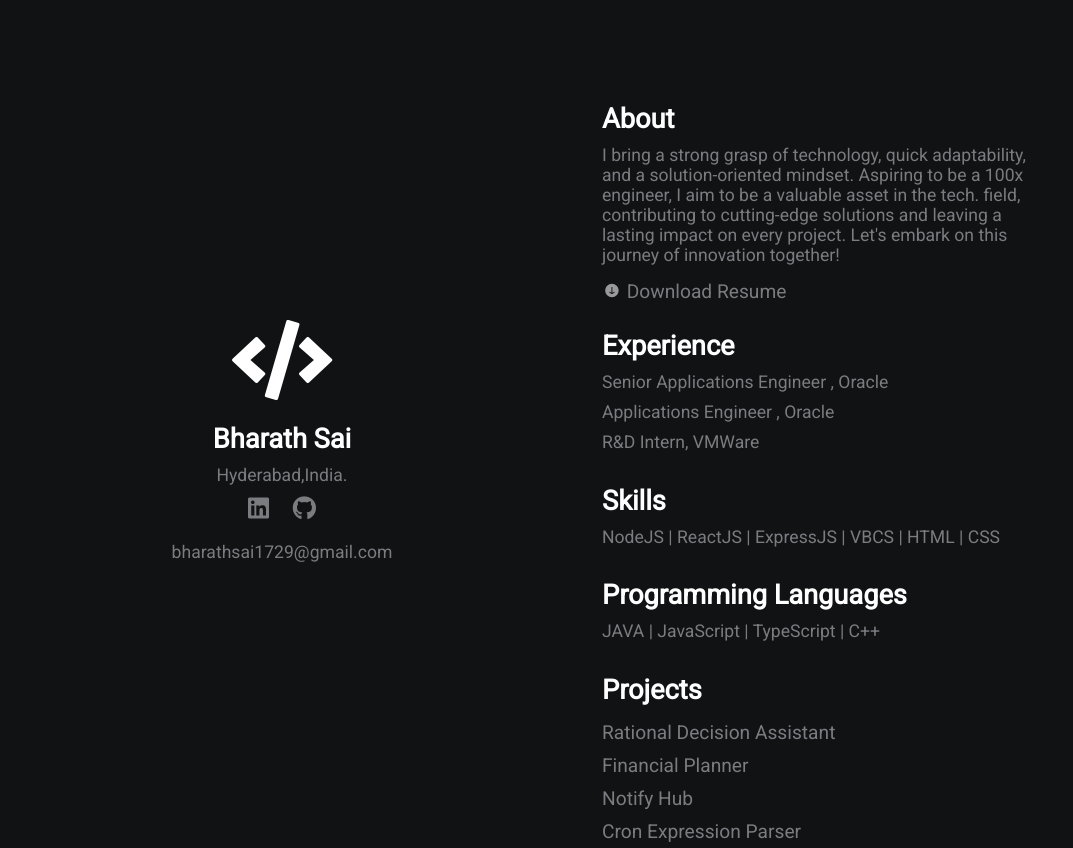
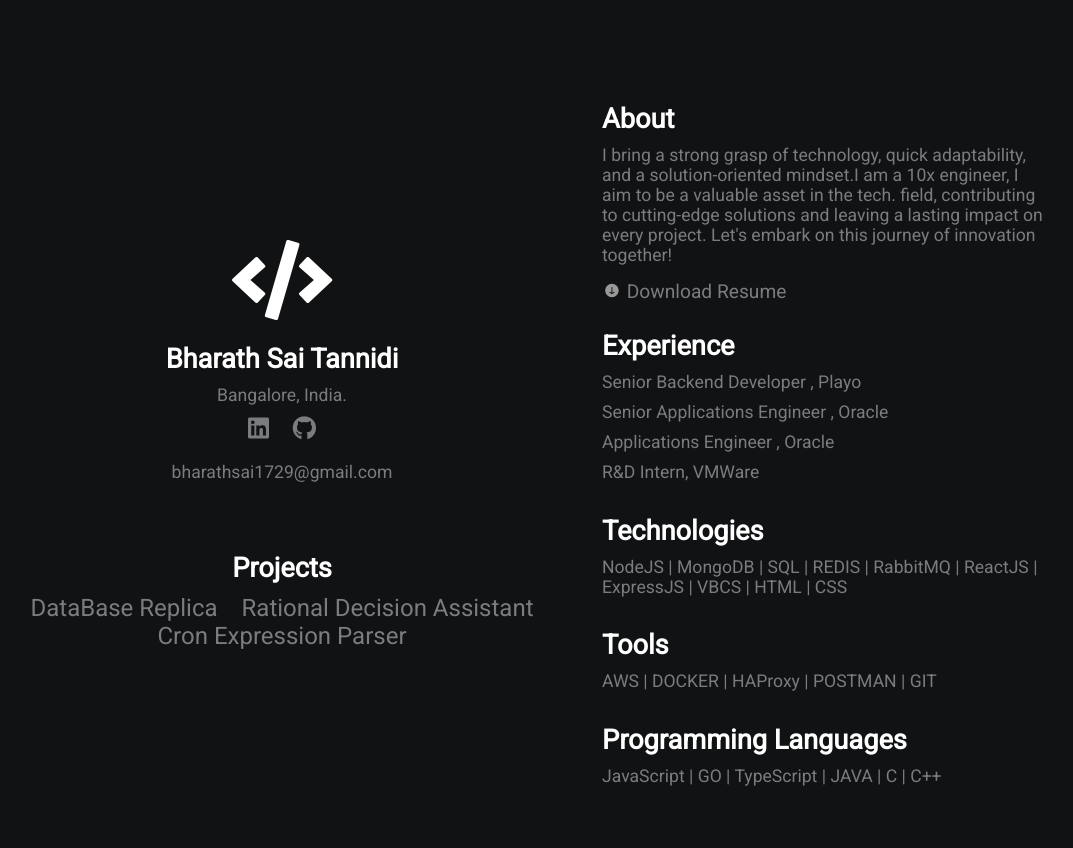
Before and after one commit to bharathSaiT/About, a plain HTML site: page index.html in a window 1280 px wide. Shown: the whole page, without its empty margins (38-1111 px from the left). After the commit the page ends 800 px from the top, so only its background shows below. Drawn offline with Linux system fonts and the light colour scheme.

Commit message:
update about site

```diff
--- a/index.html
+++ b/index.html
@@ -12,34 +12,49 @@
     <div class="grid-2">
         <div class="section-1">
             <i class="fas fa-code fa-5x white"></i>
-            <h2>Bharath Sai</h2>
-            <p>Hyderabad,India.</p>
+            <h2>Bharath Sai Tannidi</h2>
+            <p>Bangalore, India.</p>
             <!-- <a href="#"><i class="fab fa-twitter"></i></a> -->
             <a href="https://www.linkedin.com/in/bharath-sai-tannidi/" target="_blank"><i class="fab fa-linkedin"></i></a>
             <a href="https://github.com/bharathSaiT" target="_blank"><i class="fab fa-github"></i></a>
             <br></br>
             <p>bharathsai1729@gmail.com</p>
+            <br>
+            <br>
+            <div>
+            <h2>Projects</h2>
+                <a href="https://github.com/bharathSaiT/dataBaseReplica" target="_blank">DataBase Replica</a>
+                <a href="https://bharathsait.github.io/RationalDecisionAssistant/" target="_blank">Rational Decision Assistant</a>
+                <br>
+                <!-- <a href="https://bharathsait.github.io/financialPlanner/" target="_blank">Financial Planner</a> -->
+                <!-- <a href="https://github.com/bharathSaiT/NotifyHub" target="_blank">Notify Hub</a> -->
+                <a href="https://github.com/bharathSaiT/cron-expression-parser" target="_blank">Cron Expression Parser</a>
+            </div>
         </div>
         <div class="section-2">
             <h2>About</h2>
-            <p>I bring a strong grasp of technology, quick adaptability, and a solution-oriented mindset. Aspiring to be a 100x engineer, I aim to be a valuable asset in the tech. field, contributing to cutting-edge solutions and leaving a lasting impact on every project. Let's embark on this journey of innovation together!</p>
-            <a href="https://drive.google.com/file/d/1Rrr-5R4NUAeLqHFPnQmsRSo4NoUiVRFc/view" target="_blank"> <img src="./asset/download.svg" width="20" height="15" alt="SVG Image"> Download Resume</a>
+            <p>I bring a strong grasp of technology, quick adaptability, and a solution-oriented mindset.I am a 10x engineer, I aim to be a valuable asset in the tech. field, contributing to cutting-edge solutions and leaving a lasting impact on every project. Let's embark on this journey of innovation together!</p>
+            <a href="https://drive.google.com/file/d/11pM46KURaDXXA-W6Ay8ILgkF5pxgMj-U/view?usp=drive_link" target="_blank"> <img src="./asset/download.svg" width="20" height="15" alt="SVG Image"> Download Resume</a>
             <h2>Experience</h2>
+            <p> Senior Backend Developer , Playo</p>
             <p> Senior Applications Engineer , Oracle</p>
             <p> Applications Engineer , Oracle</p>
             <p> R&D Intern, VMWare</p>
 
-            <h2>Skills</h2>
-            <p> NodeJS | ReactJS | ExpressJS | VBCS | HTML | CSS</p>
+            <h2>Technologies</h2>
+            <p> NodeJS | MongoDB | SQL | REDIS | RabbitMQ | ReactJS | ExpressJS | VBCS | HTML | CSS</p>
+
+            <h2>Tools</h2>
+            <p>AWS | DOCKER | HAProxy | POSTMAN | GIT</p>
 
             <h2>Programming Languages</h2>
-            <p> JAVA | JavaScript | TypeScript | C++ </p>
+            <p>  JavaScript | GO | TypeScript | JAVA | C | C++ </p>
 
-            <h2>Projects</h2>
+            <!-- <h2>Projects</h2>
             <a href="https://bharathsait.github.io/RationalDecisionAssistant/" target="_blank">Rational Decision Assistant</a>
             <a href="https://bharathsait.github.io/financialPlanner/" target="_blank">Financial Planner</a>
             <a href="https://github.com/bharathSaiT/NotifyHub" target="_blank">Notify Hub</a>
-            <a href="https://github.com/bharathSaiT/cron-expression-parser" target="_blank">Cron Expression Parser</a>
+            <a href="https://github.com/bharathSaiT/cron-expression-parser" target="_blank">Cron Expression Parser</a> -->
         </div>
     </div>
 </body>
--- a/style.css
+++ b/style.css
@@ -25,7 +25,7 @@ a{
 }
 /* section 1 */
 .section-1{
-    padding-top: 40vh;
+    padding-top: 30vh;
     text-align: center;
 }
 
```
Also changed, not shown: 1 other file.
